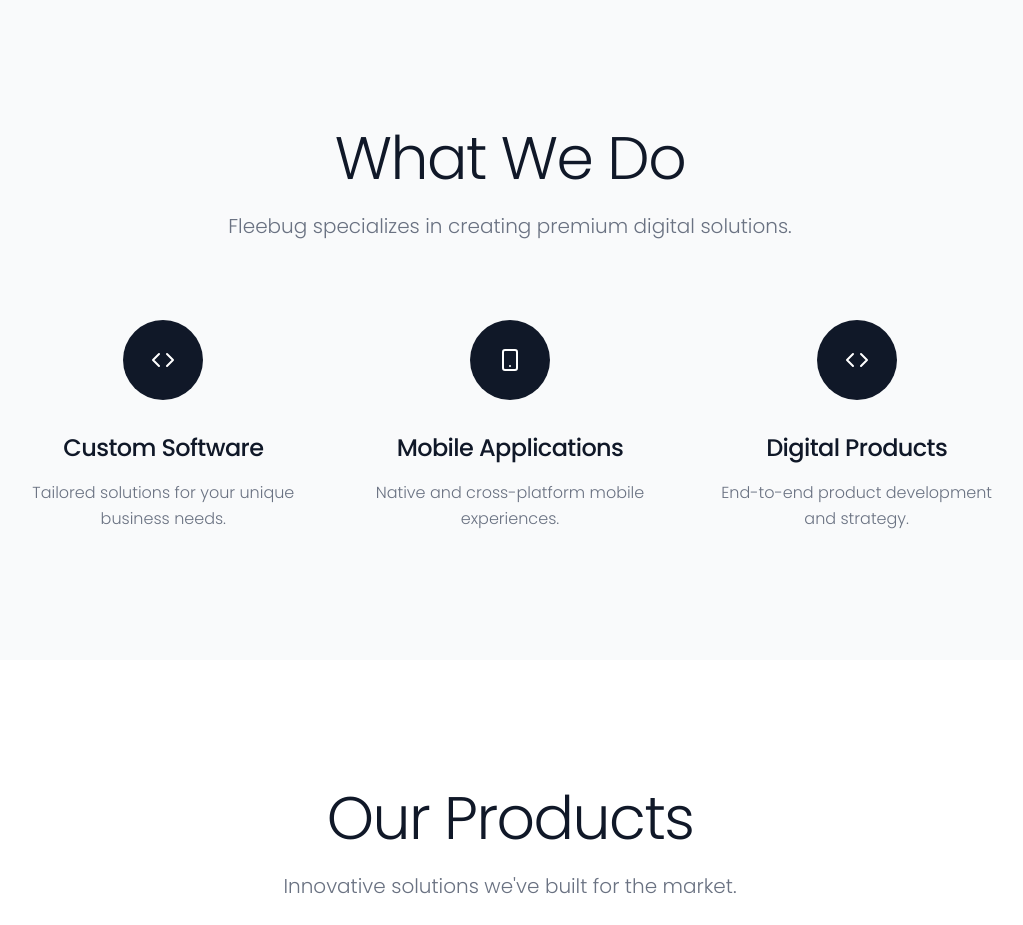
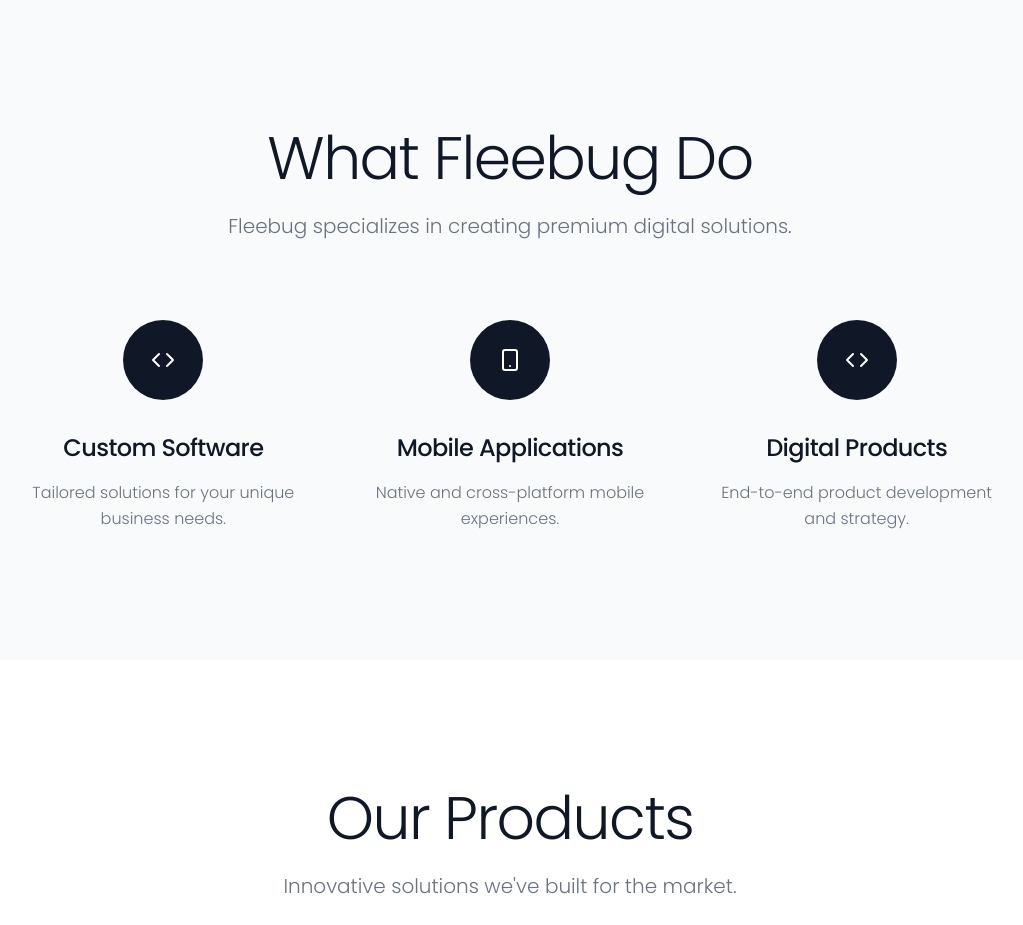
Before and after one commit to fleebug-global/fleebug-web, a Next.js app: page / in a window 1280 px wide. Shown: the part 800-1725 px from the top of the page, without its empty margins (130-1153 px from the left). Built offline with nearby package versions, Linux system fonts and the light colour scheme.

Commit message:
fixed seo

```diff
--- a/src/components/visitors/home/Services.tsx
+++ b/src/components/visitors/home/Services.tsx
@@ -8,7 +8,8 @@ const Services = () => {
         <div className="max-w-6xl mx-auto">
           <div className="text-center mb-20">
             <h2 className="text-4xl md:text-6xl font-light text-gray-900 mb-6 tracking-tight">
-              What We Do
+              What Fleebug Do
+              <span className="hidden">What We Do</span>
             </h2>
             <p className="text-xl text-gray-500 max-w-2xl mx-auto font-light">
               Fleebug specializes in creating premium digital solutions.
```
